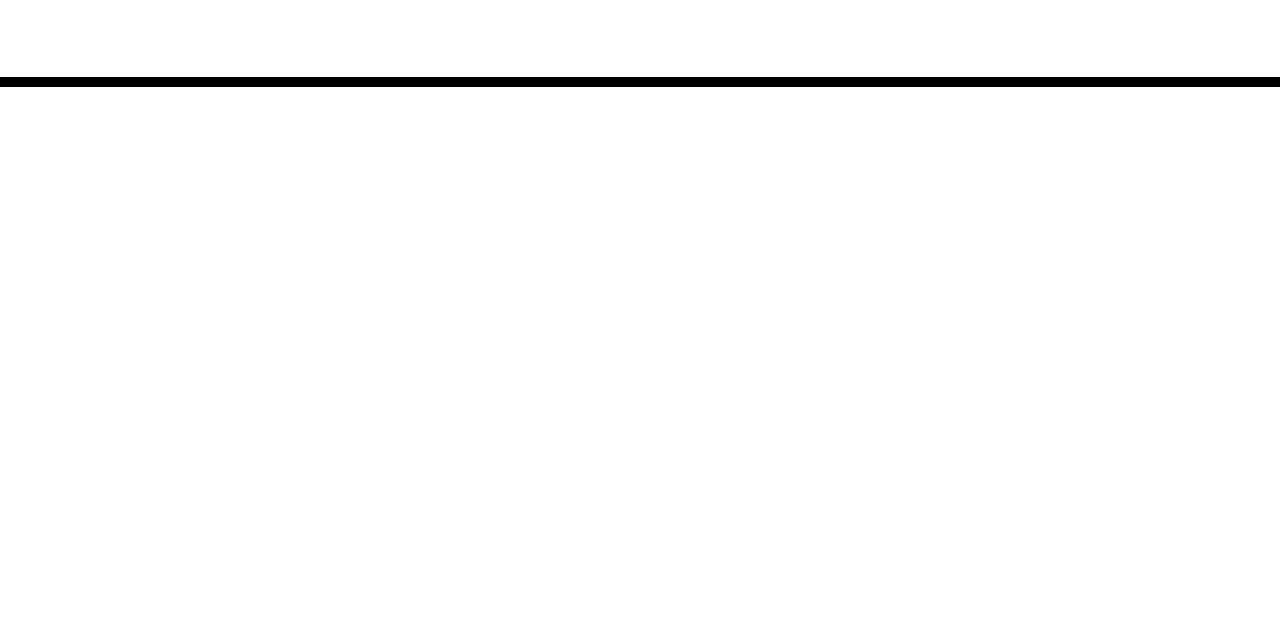
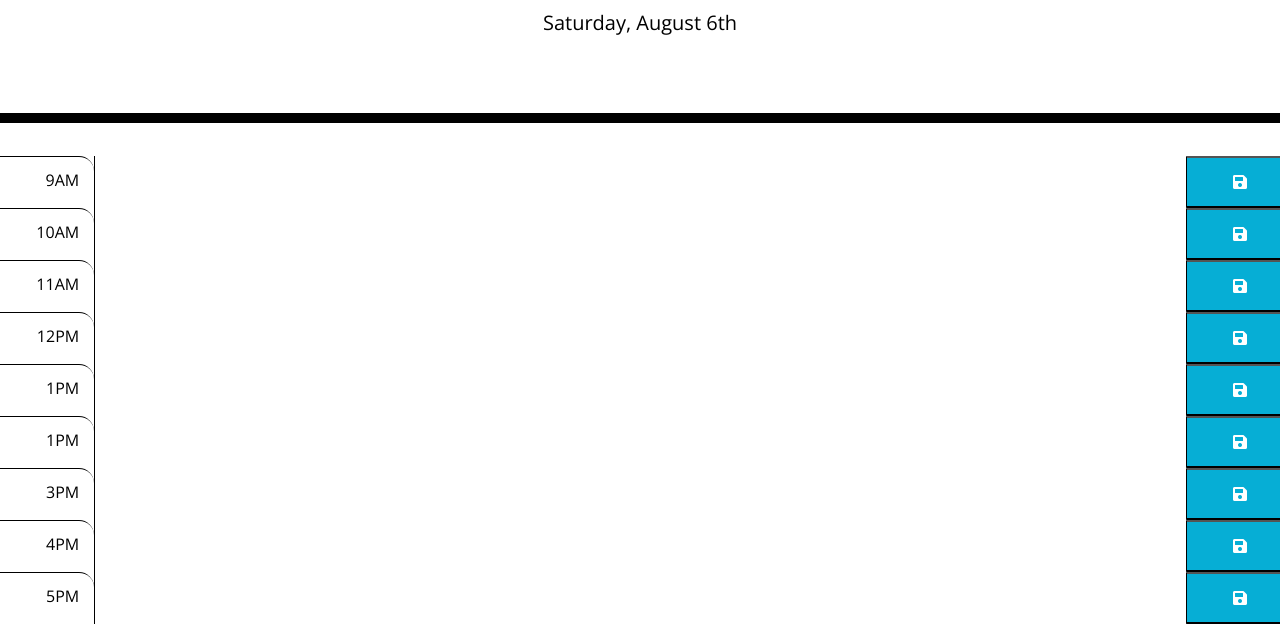
Before and after one commit to Herczt/Daily-Work-Scheduler, a plain HTML site: page Develop/index.html in a window 1280 px wide. Shown: the part 181-805 px from the top of the page. Drawn offline with nearby package versions, Linux system fonts and the light colour scheme.

Commit message:
Implemented time element and text boxes with work day hours and a save button

```diff
--- a/Develop/index.html
+++ b/Develop/index.html
@@ -20,6 +20,7 @@
     />
     <link rel="stylesheet" href="style.css" />
     <title>Work Day Scheduler</title>
+
   </head>
 
   <body>
@@ -30,9 +31,58 @@
     </header>
     <div class="container">
       <!-- Timeblocks go here -->
+
+
+
     </div>
+
+    <div class="row">
+      <label class="col-2 col-sm-1 time-block hour"> 9AM</label>
+      <textarea class="col-8 col-sm-10 description"></textarea>
+        <button class="col-2 col-sm-1 saveBtn fas fa-save"></button>
+
+
+       <label class="col-2 col-sm-1 time-block hour"> 10AM</label>
+       <textarea class="col-8 col-sm-10 description"></textarea>
+          <button class="col-2 col-sm-1 saveBtn fas fa-save"></button>
+
+       <label class="col-2 col-sm-1 time-block hour"> 11AM</label>
+       <textarea class="col-8 col-sm-10 description"></textarea>
+          <button class="col-2 col-sm-1 saveBtn fas fa-save"></button>
+
+       <label class="col-2 col-sm-1 time-block hour"> 12PM</label>
+        <textarea class="col-8 col-sm-10 description"></textarea>
+          <button class="col-2 col-sm-1 saveBtn fas fa-save"></button>
+
+       <label class="col-2 col-sm-1 time-block hour"> 1PM</label>
+        <textarea class="col-8 col-sm-10 description"></textarea>
+          <button class="col-2 col-sm-1 saveBtn fas fa-save"></button>
+
+       <label class="col-2 col-sm-1 time-block hour"> 1PM</label>
+        <textarea class="col-8 col-sm-10 description"></textarea>
+          <button class="col-2 col-sm-1 saveBtn fas fa-save"></button>
+
+       <label class="col-2 col-sm-1 time-block hour"> 3PM</label>
+         <textarea class="col-8 col-sm-10 description"></textarea>
+           <button class="col-2 col-sm-1 saveBtn fas fa-save"></button>
+
+       <label class="col-2 col-sm-1 time-block hour"> 4PM</label>
+         <textarea class="col-8 col-sm-10 description"></textarea>
+            <button class="col-2 col-sm-1 saveBtn fas fa-save"></button>
+
+       <label class="col-2 col-sm-1 time-block hour"> 5PM</label>
+         <textarea class="col-8 col-sm-10 description"></textarea>
+            <button class="col-2 col-sm-1 saveBtn fas fa-save"></button>
+
+
+
+    </div>
+
+
 
     <script src="https://cdnjs.cloudflare.com/ajax/libs/jquery/3.2.1/jquery.min.js"></script>
     <script src="https://cdnjs.cloudflare.com/ajax/libs/moment.js/2.24.0/moment.min.js"></script>
+    <script src="script.js"></script>
+
   </body>
 </html>
--- a/Develop/script.js
+++ b/Develop/script.js
@@ -0,0 +1,3 @@
+let timeEl = moment().format("dddd, MMMM Do")
+let date = document.querySelector("#currentDay")
+date.textContent = timeEl
--- a/Develop/style.css
+++ b/Develop/style.css
@@ -1,5 +1,5 @@
 body {
-  font-family: 'Open Sans', sans-serif;
+  font-family: "Open Sans", sans-serif;
   font-size: 16px;
   line-height: 1;
 }
@@ -69,3 +69,10 @@ textarea {
   font-size: 20px;
   transition: all 0.3s ease-in-out;
 }
+
+.time-block {
+  border-top-style: solid;
+  text-align: end;
+  align-items: center;
+  padding-top: 15px;
+}
```
Also changed, not shown: 1 other file.
